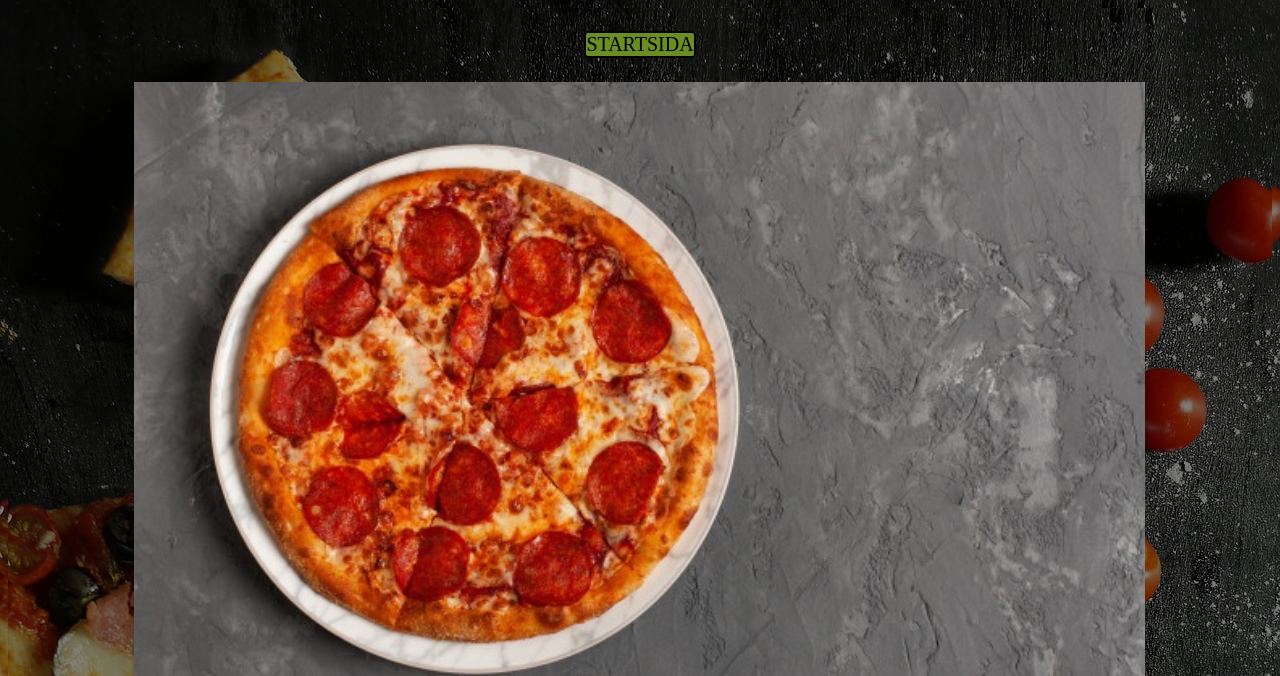
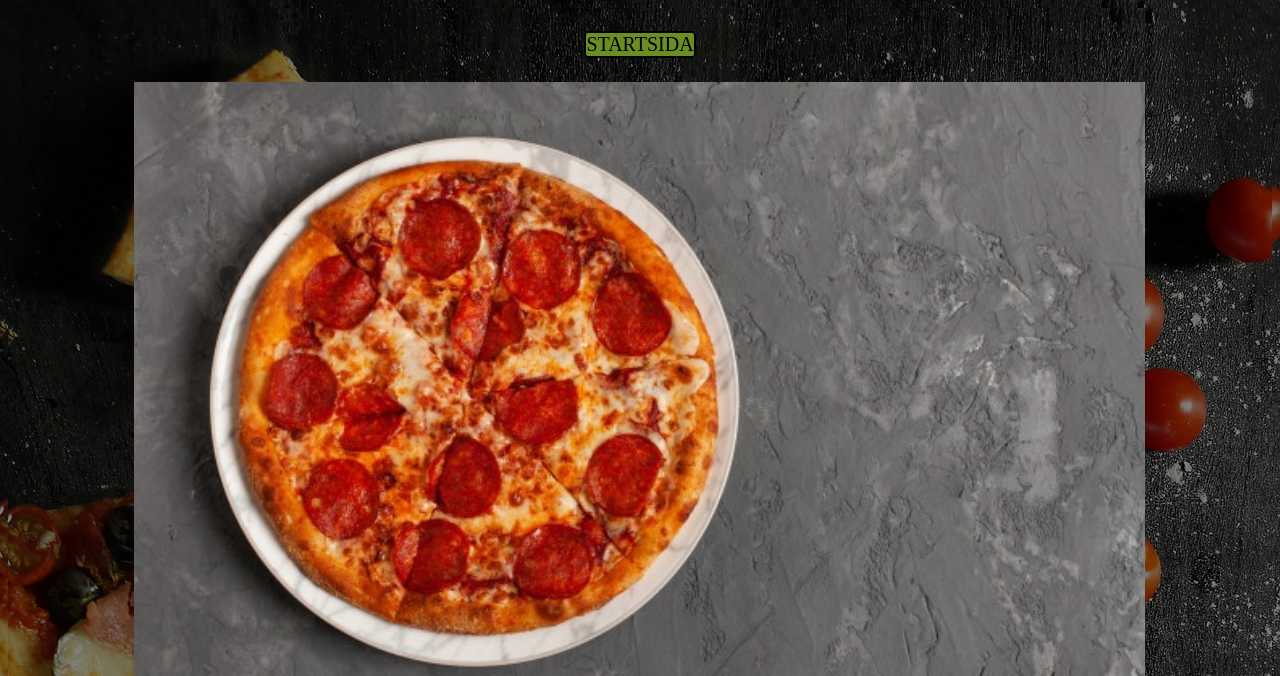
Before and after one commit to Yasirkak/Yasirkak.github.io, a plain HTML site: page meny.html in a window 1280 px wide. Shown: the top 676 px of the page. Drawn offline with Linux system fonts and the light colour scheme.

Commit message:
ändra position på pizza

```diff
--- a/css/meny.css
+++ b/css/meny.css
@@ -27,7 +27,7 @@ nav{
 .parallaxPizza{
 	background-image: url(../img/pizza.jpg);
 
-	background-position: 50% 10%;
+	background-position: 50% 20%;
 	background-attachment: fixed;
 	background-repeat: no-repeat;
 	background-size: 80% auto;
```
